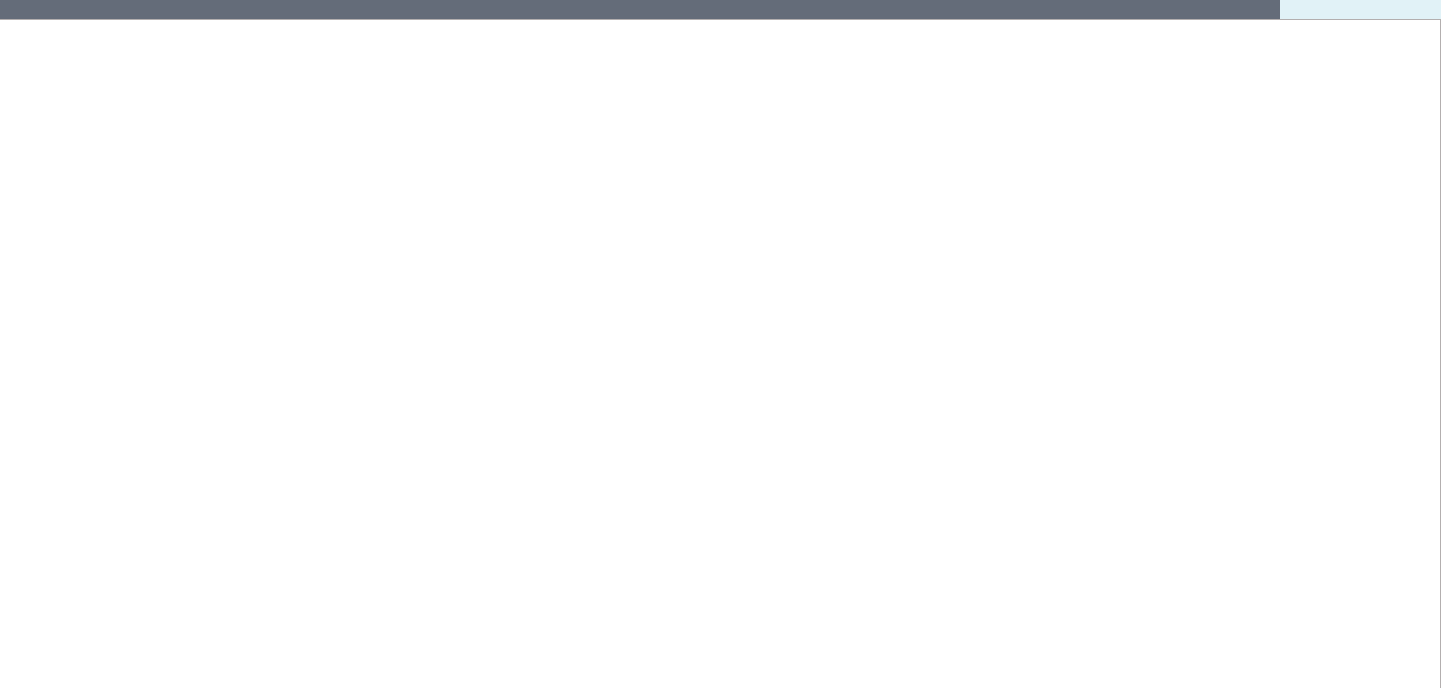
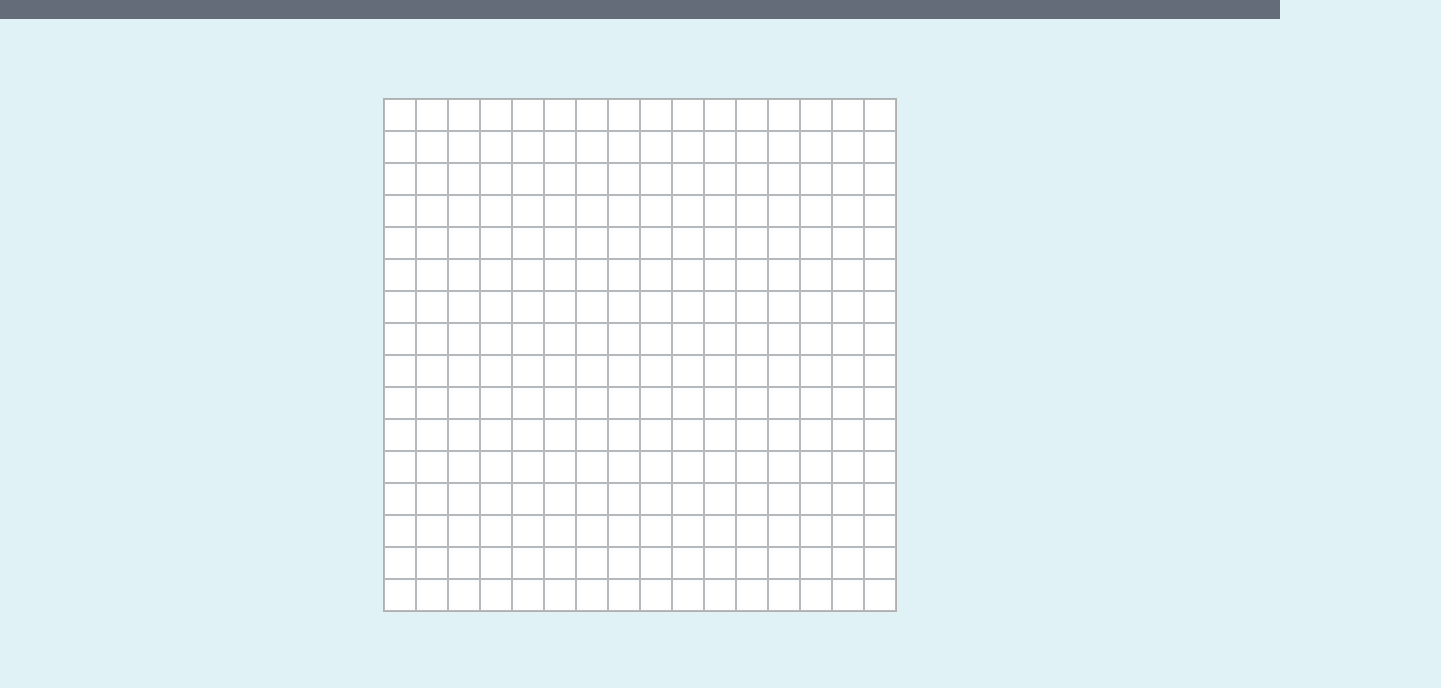
Before and after one commit to Kam1goroshi/odin-etch-a-sketch, a plain HTML site: page index.html in a window 1280 px wide. Shown: the part 61-749 px from the top of the page, 1441 px wide, since content can reach past the window. Drawn offline with Linux system fonts and the light colour scheme.

Commit message:
Enable drawing, disable user-select
Drawing is enabled directly on mouseclick/hover events.

In the future it might be updated to a cursor (custom brush)

```diff
--- a/canvas.js
+++ b/canvas.js
@@ -1,3 +1,5 @@
+let isMouseDown = false;
+
 /**
  * Generates a pixel
  * @param {*} size
@@ -7,9 +9,20 @@ const generatePixel = (size) => {
     pixel.startingColor = "#ffffff";
     const rect = document.createElement('div');
     rect.setAttribute('class','pixel');
+    rect.addEventListener('mouseover', () => {
+        if(isMouseDown)
+            rect.style.backgroundColor = "#b3b9bc";
+    })
+    rect.addEventListener('mousedown', () => {
+            rect.style.backgroundColor = "#b3b9bc";
+    })
+
     rect.style.backgroundColor = pixel.startingColor;
     rect.style.width = `${size}px`;
     rect.style.height = `${size}px`;
+    rect.style.borderColor = "#b3b9bc";
+    rect.style.borderWidth = "1px";
+    rect.style.borderStyle = "solid";
     pixel.element = rect;
     return pixel;
 }
@@ -42,6 +55,19 @@ const displayCanvas = (canvas) => {
     });
 }
 
-const canvas = generateCanvas(16, 100);
+document.querySelector('body').addEventListener('mousedown', ()=>{
+    isMouseDown = true;
+})
+
+document.querySelector('body').addEventListener('mouseup', ()=>{
+    isMouseDown = false;
+})
+
+const canvas = generateCanvas(16, 30);
 displayCanvas(canvas);
+// canvas.pixelArray[2][2].element.style.borderColor = "#111111";
+
 console.log(canvas);
+
+// This is what eventually should happen on hover.
+// canvas.pixelArray[2][2].element.style.boxShadow = "inset 0 0 4px 4px  rgba(0,0,0,.5);
--- a/styles.css
+++ b/styles.css
@@ -30,6 +30,9 @@ main{
     display: flex;
 }
 
+.row, .canvas, .pixel{
+    user-select: none;
+}
 
 header, main, footer{
     flex-shrink: 0;
```
